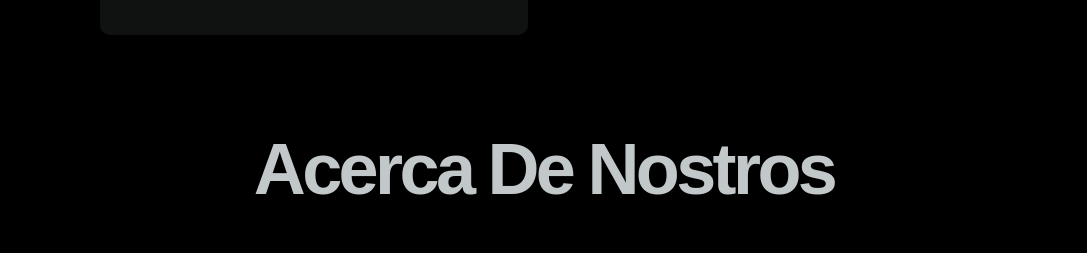
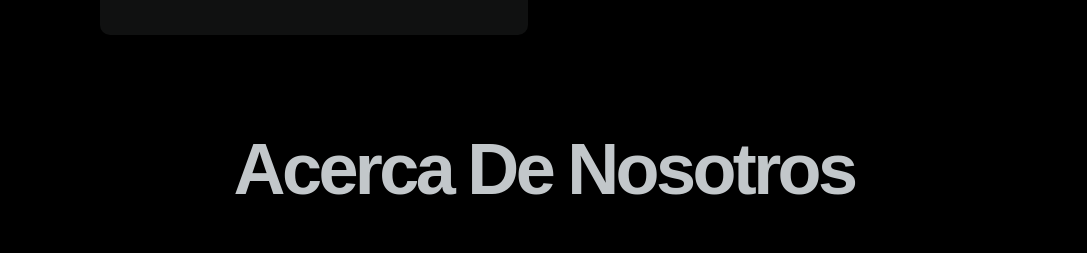
Before and after one commit to nicorubiotsx/jaramotors, a Next.js app: page / in a window 1280 px wide. Shown: the part 3807-4060 px from the top of the page, without its empty margins (96-1183 px from the left). Built offline with nearby package versions, Linux system fonts and the light colour scheme.

Commit message:
okkk detail

```diff
--- a/app/components/Main.js
+++ b/app/components/Main.js
@@ -287,7 +287,7 @@ export default function Main() {
       <section id="nosotros" className="text-gray-600 body-font">
 
         <h2 className=" mb-1 text-2xl font-semibold tracking-tighter text-center text-gray-200 lg:text-7xl md:text-6xl">
-          Acerca De Nostros
+          Acerca De Nosotros
         </h2>
         <br></br>
 
```
